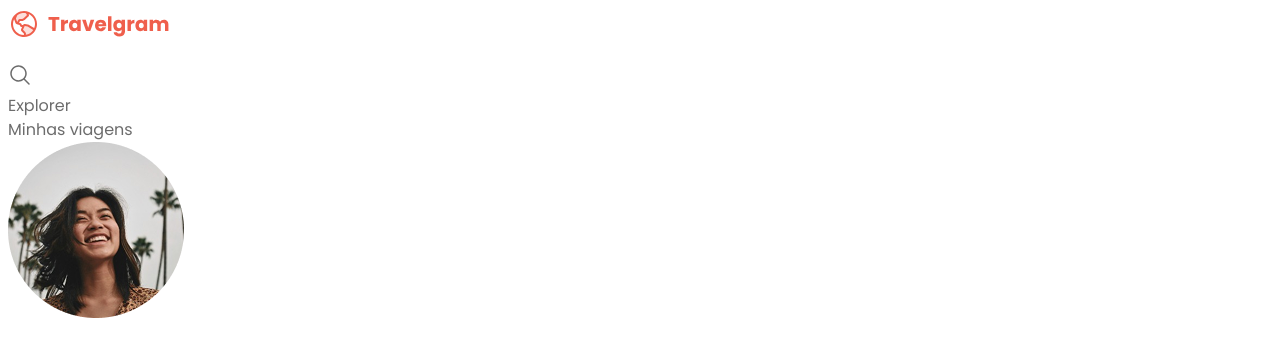
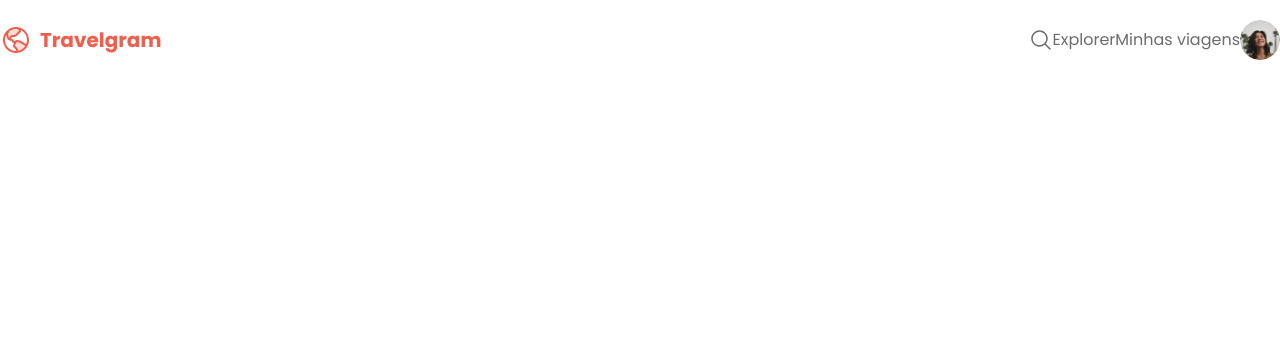
Before and after one commit to Davimartisz/project-trevelgram, a plain HTML site: page index.html in a window 1280 px wide. Drawn offline with Linux system fonts and the light colour scheme; a web font is replaced by a local one.

Commit message:
cabeçalho pt2

```diff
--- a/styles/global.css
+++ b/styles/global.css
@@ -1,11 +1,11 @@
 * {
-    martgin: 0;
+    margin: 0;
     padding: 0;
     box-sizing: border-box;
 }
 
 :root {
-    --brad-color: #EF5F4C;
+    --brand-color: #EF5F4C;
     --background-color: #FFFFFF;
     --surface-color: #F5F5F5;
     --skeleton-color: #D9D9D9;
@@ -26,3 +26,14 @@ body{
     color: var(--text-color-secondary);
     background-color: var(--background-color);
 }
+
+a {
+    text-decoration: none;
+    color: inherit;
+
+}
+
+a:hover {
+    color: var(--brand-color);
+    text-decoration: underline;
+}
--- a/styles/index.css
+++ b/styles/index.css
@@ -1 +1,3 @@
 @import url(global.css);
+
+@import url(nav.css);
--- /dev/null
+++ b/styles/nav.css
@@ -0,0 +1,21 @@
+nav {
+    display: flex;
+    justify-content: space-between;
+    align-items: center;
+    line-height: 0;
+    padding-block: 20px;
+
+}
+
+nav ul {
+    list-style: none;
+    display: flex;
+    align-items: center;
+}
+
+nav ul li:last-child img {
+    width: 40px;
+    height: 40px;
+    object-fit: cover;
+    border-radius: 50%;
+}
```
